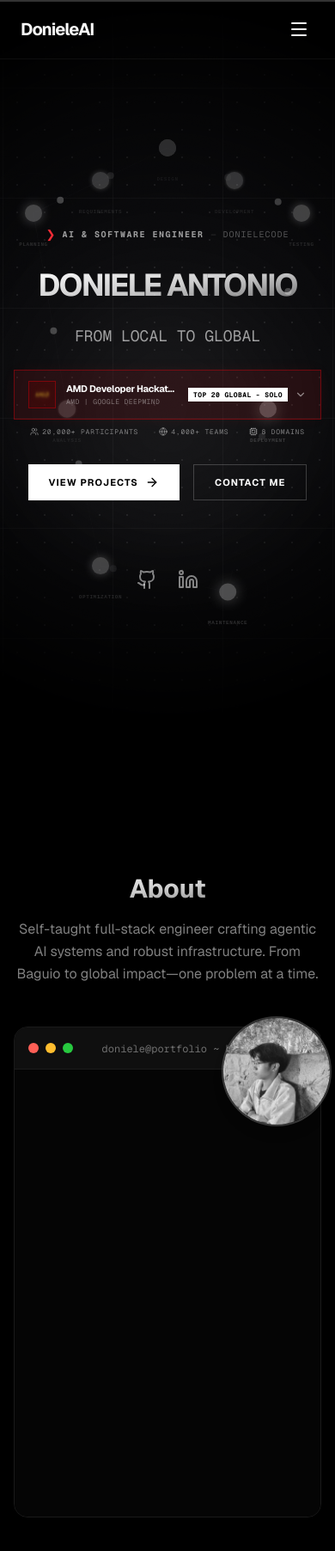
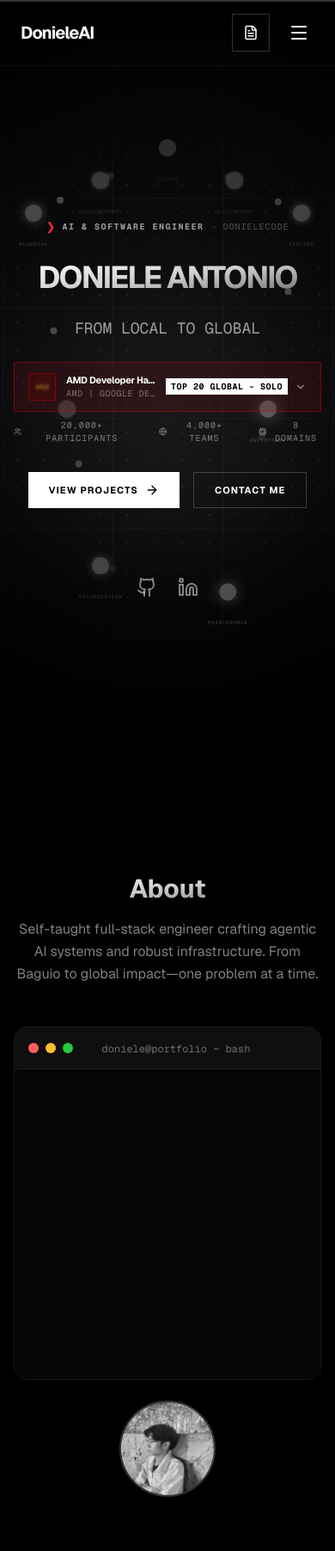
Before and after one commit to donyelqt/donielearys, a Next.js app: page / in a window 390 px wide. Shown: the top 1804 px of the page at 86% size. Built offline with nearby package versions, Linux system fonts and the light colour scheme.

Commit message:
refactor: update color tokens for dark theme and enhance typography across components

```diff
--- a/src/app/globals.css
+++ b/src/app/globals.css
@@ -38,30 +38,15 @@
 
 @layer base {
   :root {
-    --background: 0 0% 100%;
-    --foreground: 240 10% 3.9%;
-    --card: 0 0% 100%;
-    --card-foreground: 240 10% 3.9%;
-    --popover: 0 0% 100%;
-    --popover-foreground: 240 10% 3.9%;
-    --primary: 240 5.9% 10%;
-    --primary-foreground: 0 0% 98%;
-    --secondary: 240 4.8% 95.9%;
-    --secondary-foreground: 240 5.9% 10%;
-    --muted: 240 4.8% 95.9%;
-    --muted-foreground: 240 3.8% 46.1%;
-    --accent: 240 4.8% 95.9%;
-    --accent-foreground: 240 5.9% 10%;
-    --destructive: 0 84.2% 60.2%;
-    --destructive-foreground: 0 0% 98%;
-    --border: 240 5.9% 90%;
-    --input: 240 5.9% 90%;
-    --ring: 240 5.9% 10%;
+    /* Dark-only world: every color token below is fully defined under `.dark`,
+       which the <html> element carries permanently. The former light-theme
+       values here were dead code that could never render. */
     --radius: 0rem;
     --grid-major: rgba(0, 0, 0, 0.04);
     --grid-minor: rgba(0, 0, 0, 0.08);
-    /* Legacy comma syntax so both hsl(var(--crimson)) and hsla(var(--crimson), a) resolve */
-    --crimson: 348, 82%, 58%;
+    /* Aligned with the red-500 prompt/highlight family so the site runs one red.
+       Legacy comma syntax so both hsl(var(--crimson)) and hsla(var(--crimson), a) resolve */
+    --crimson: 0, 84%, 60%;
   }
 
   .dark {
@@ -86,7 +71,7 @@
     --ring: 240 4.9% 83.9%;
     --grid-major: rgba(255, 255, 255, 0.03);
     --grid-minor: rgba(255, 255, 255, 0.08);
-    --crimson: 348, 82%, 58%;
+    --crimson: 0, 84%, 60%;
   }
 }
 
--- a/src/app/layout.tsx
+++ b/src/app/layout.tsx
@@ -21,6 +21,17 @@ export const metadata: Metadata = {
   description: "Developing Agentic AI Architectures",
   icons: {
     icon: "/favicon.svg",
+  },
+  openGraph: {
+    title: "Doniele — AI & Software Engineer",
+    description:
+      "Agentic AI architectures, production infrastructure, and applied research. Top 20 Global, AMD Developer Hackathon.",
+    type: "profile",
+  },
+  twitter: {
+    card: "summary",
+    title: "Doniele — AI & Software Engineer",
+    description: "Developing Agentic AI Architectures",
   },
 };
 
--- a/src/components/BentoGrid.tsx
+++ b/src/components/BentoGrid.tsx
@@ -47,7 +47,7 @@ export const BentoGridItem = memo(({ className, title, description, header, icon
           <div className={cn("mb-3 sm:mb-4", isProject && "mt-4 sm:mt-6")}>{icon}</div>
         )}
         {status && (
-          <p className={cn("text-[9px] font-mono uppercase tracking-[0.2em] mb-2", statusClass)}>
+          <p className={cn("text-[10px] font-mono uppercase tracking-[0.2em] mb-2", statusClass)}>
             {status}
           </p>
         )}
@@ -59,7 +59,7 @@ export const BentoGridItem = memo(({ className, title, description, header, icon
           {title}
         </div>
         <div className={cn(
-          "font-sans font-normal text-neutral-400 text-[11px] sm:text-[13px] leading-relaxed",
+          "font-sans font-normal text-neutral-400 text-xs sm:text-[13px] leading-relaxed",
           "mt-3 sm:mt-4",
           isExperience && "line-clamp-none",
           !isExperience && "line-clamp-4 sm:line-clamp-3"
--- a/src/components/Navbar.tsx
+++ b/src/components/Navbar.tsx
@@ -4,7 +4,7 @@ import React, { useState, useEffect, useRef } from 'react'
 import { motion, AnimatePresence } from 'framer-motion'
 import { cn } from '@/lib/utils'
 import Link from 'next/link'
-import { Menu, X } from 'lucide-react'
+import { Menu, X, FileText } from 'lucide-react'
 
 const showCertifications = process.env.NEXT_PUBLIC_CERTIFICATIONS_ENABLED !== 'false'
 
@@ -174,7 +174,13 @@ export default function Navbar() {
           )}
         >
           <div className="flex items-center gap-8">
-            <div className="text-xl font-bold tracking-tighter">DonieleAI</div>
+            <Link
+              href="#"
+              aria-label="DonieleAI — back to top"
+              className="text-xl font-bold tracking-tighter hover:opacity-80 transition-opacity"
+            >
+              DonieleAI
+            </Link>
             <div className="hidden lg:flex gap-1 relative" ref={navRef}>
               {navItems.map((item) => {
                 const isActive = activeSection === item.name
@@ -211,6 +217,14 @@ export default function Navbar() {
           </div>
 
           <div className="flex items-center gap-4">
+            {/* Compact resume access below sm — the labeled CTA needs the wider header */}
+            <Link
+              href="/resume.pdf"
+              aria-label="Access resume"
+              className="sm:hidden flex items-center justify-center w-11 h-11 border border-white/20 text-white rounded-none hover:bg-white/5 transition-colors focus-visible:outline-none focus-visible:ring-2 focus-visible:ring-white/50"
+            >
+              <FileText size={18} />
+            </Link>
             <Link
               href="/resume.pdf"
               className="hidden sm:block px-6 py-2.5 text-[10px] font-bold bg-white text-black rounded-none hover:bg-white/90 transition-colors uppercase tracking-widest"
--- a/src/components/Preloader.tsx
+++ b/src/components/Preloader.tsx
@@ -187,7 +187,7 @@ export default function Preloader() {
                 <div className="w-2 h-2 rounded-full bg-[#ffbd2e]" />
                 <div className="w-2 h-2 rounded-full bg-[#27c93f]" />
               </div>
-              <span className="text-[9px] font-mono text-white/30 uppercase tracking-widest ml-auto">
+              <span className="text-[10px] font-mono text-white/30 uppercase tracking-widest ml-auto">
                 boot — sh
               </span>
             </div>
@@ -242,10 +242,10 @@ export default function Preloader() {
                 transition={{ duration: 0.4 }}
               >
                 <div className="flex items-center justify-between mt-3 mb-1.5">
-                  <span className="text-[9px] font-mono text-white/30 uppercase tracking-widest">
+                  <span className="text-[10px] font-mono text-white/30 uppercase tracking-widest">
                     Initializing
                   </span>
-                  <span className="text-[9px] font-mono text-white/20 tracking-wider">
+                  <span className="text-[10px] font-mono text-white/20 tracking-wider">
                     {prefersReducedMotion ? "100%" : "loading..."}
                   </span>
                 </div>
@@ -273,7 +273,7 @@ export default function Preloader() {
                 }`}
               />
             </span>
-            <span className="text-[9px] font-mono text-white/30 uppercase tracking-widest">
+            <span className="text-[10px] font-mono text-white/30 uppercase tracking-widest">
               {done ? "System Ready" : "Booting..."}
             </span>
           </motion.div>
@@ -303,10 +303,10 @@ export default function Preloader() {
       />
 
       {/* Footer tags */}
-      <div className="absolute bottom-4 left-6 text-[8px] font-mono text-white/15 uppercase tracking-widest select-none z-0">
+      <div className="absolute bottom-4 left-6 text-[10px] font-mono text-white/15 uppercase tracking-widest select-none z-0">
         DonieleOS v2.6
       </div>
-      <div className="absolute bottom-4 right-6 text-[9px] font-mono text-white/25 uppercase tracking-widest select-none z-0">
+      <div className="absolute bottom-4 right-6 text-[10px] font-mono text-white/25 uppercase tracking-widest select-none z-0">
         {prefersReducedMotion ? "loading" : "click or press any key to skip"}
       </div>
     </div>
--- a/src/components/sections/About.tsx
+++ b/src/components/sections/About.tsx
@@ -110,7 +110,7 @@ export default function About() {
               <div className="w-8" />
             </div>
             <div
-              className="terminal-body bg-[#050505] p-4 h-[520px] overflow-y-auto font-mono text-sm [&::-webkit-scrollbar]:hidden [-ms-overflow-style:none] [scrollbar-width:none]"
+              className="terminal-body bg-[#050505] p-4 h-[360px] sm:h-[440px] md:h-[520px] overflow-y-auto font-mono text-sm [&::-webkit-scrollbar]:hidden [-ms-overflow-style:none] [scrollbar-width:none]"
               style={{ contentVisibility: 'auto', contain: 'layout paint style' }}
             >
               {renderedLines.map((line, index) => (
@@ -133,7 +133,9 @@ export default function About() {
               </div>
             </div>
           </div>
-          <div className="absolute -top-3 -right-3 w-32 sm:w-40 md:w-48 lg:w-[184px] h-32 sm:h-40 md:h-48 lg:h-[184px] rounded-full overflow-hidden border-2 border-white/20 shadow-lg z-50">
+          {/* Portrait: floats over the terminal corner on md+; sits in flow on phones
+              so it never covers the scrolling terminal. */}
+          <div className="hidden md:block absolute -top-3 -right-3 w-48 lg:w-[184px] h-48 lg:h-[184px] rounded-full overflow-hidden border-2 border-white/20 shadow-lg z-50">
             <Image
               src="/donielecolored.jpg"
               alt="Doniele"
@@ -142,6 +144,17 @@ export default function About() {
               className="object-cover grayscale hover:grayscale-0 transition-all duration-500"
             />
           </div>
+          <div className="md:hidden flex justify-center mt-6">
+            <div className="w-28 h-28 rounded-full overflow-hidden border-2 border-white/20 shadow-lg">
+              <Image
+                src="/donielecolored.jpg"
+                alt="Doniele"
+                width={264}
+                height={264}
+                className="object-cover grayscale"
+              />
+            </div>
+          </div>
         </motion.div>
       </div>
     </section>
--- a/src/components/sections/Certifications.tsx
+++ b/src/components/sections/Certifications.tsx
@@ -147,7 +147,7 @@ export default function Certifications() {
                     >
                       {cert.progress}%
                     </span>
-                    <p className="text-[8px] font-mono uppercase text-white/10">LOCKED</p>
+                    <p className="text-[10px] font-mono uppercase text-white/10">LOCKED</p>
                   </div>
                 </div>
 
@@ -162,7 +162,7 @@ export default function Certifications() {
                   {cert.skills.map((skill, j) => (
                     <span
                       key={j}
-                      className="px-2 py-1 text-[9px] font-mono uppercase bg-white/5 border border-white/10 text-white/20 crafting-fade-1"
+                      className="px-2 py-1 text-[10px] font-mono uppercase bg-white/5 border border-white/10 text-white/20 crafting-fade-1"
                       style={{ animationDelay: `${i * 0.2 + j * 0.1}s` }}
                     >
                       {skill}
--- a/src/components/sections/Competitions.tsx
+++ b/src/components/sections/Competitions.tsx
@@ -87,7 +87,7 @@ const competitions = [
     icon: <Zap className="h-5 w-5 text-violet-400" />,
     badge: "Finalist (9 & X)",
     badgeColor: "bg-violet-500/20 text-violet-400 border-violet-500/30",
-    achievement: " Top Startups in the Cordillera Region",
+    achievement: "Top Startups in the Cordillera Region",
   },
   {
     title: "AI.DEAS FOR IMPACT 2025",
--- a/src/components/sections/Experience.tsx
+++ b/src/components/sections/Experience.tsx
@@ -280,7 +280,7 @@ const EntryCard = memo(({ exp, index }: { exp: ExperienceEntry; index: number })
               </p>
                {exp.validationBadge && (
                  <span
-                   className="inline-flex items-center mt-1.5 ml-[2.2rem] text-[9px] font-mono uppercase tracking-[0.15em] px-2 py-0.5"
+                   className="inline-flex items-center mt-1.5 ml-[2.2rem] text-[10px] font-mono uppercase tracking-[0.15em] px-2 py-0.5"
                    style={{
                      color: '#C8E0FF',
                      borderColor: '#0062D533',
@@ -303,7 +303,7 @@ const EntryCard = memo(({ exp, index }: { exp: ExperienceEntry; index: number })
               </span>
               {active && (
                 <span
-                  className="block mt-1 text-[9px] font-mono uppercase tracking-[0.2em] font-bold"
+                  className="block mt-1 text-[10px] font-mono uppercase tracking-[0.2em] font-bold"
                   style={{ color: TRAJECTORY_COLOR }}
                 >
                   ─ current
@@ -320,12 +320,12 @@ const EntryCard = memo(({ exp, index }: { exp: ExperienceEntry; index: number })
             <svg className="w-2.5 h-2.5 text-white/15 shrink-0" viewBox="0 0 10 10" fill="currentColor">
               <circle cx="5" cy="5" r="1.5" />
             </svg>
-            <span className="text-[9px] font-mono uppercase tracking-[0.2em] text-white/18">
+            <span className="text-[10px] font-mono uppercase tracking-[0.2em] text-white/18">
               {exp.location}
             </span>
             {active && (
               <span
-                  className="text-[9px] font-mono uppercase tracking-[0.2em] px-1.5 py-0.5"
+                  className="text-[10px] font-mono uppercase tracking-[0.2em] px-1.5 py-0.5"
                   style={{
                     color: TRAJECTORY_COLOR,
                     backgroundColor: `hsla(var(--crimson), 0.1)`,
--- a/src/components/sections/Hero.tsx
+++ b/src/components/sections/Hero.tsx
@@ -161,10 +161,10 @@ const AchievementDropdown = () => {
         </div>
         <div className="flex-1 min-w-0">
           <p className="text-[11px] font-bold text-white tracking-tight truncate">{primary.title}</p>
-          <p className="text-[8px] font-mono text-white/40 uppercase tracking-wider truncate">{primary.subtitle}</p>
+          <p className="text-[10px] font-mono text-white/40 uppercase tracking-wider truncate">{primary.subtitle}</p>
         </div>
         <div className="shrink-0 flex items-center gap-2">
-          <span className="px-1.5 py-0.5 text-[8px] font-mono font-bold bg-white text-black uppercase tracking-wider">{primary.stat}</span>
+          <span className="px-1.5 py-0.5 text-[10px] font-mono font-bold bg-white text-black uppercase tracking-wider">{primary.stat}</span>
           <ChevronDown className={`h-3.5 w-3.5 text-white/50 transition-transform duration-300 ${open ? "rotate-180" : ""}`} />
         </div>
       </button>
@@ -189,11 +189,11 @@ const AchievementDropdown = () => {
                 </div>
                 <div className="flex-1 min-w-0">
                   <p className="text-[11px] font-bold text-white/80 truncate">{a.title}</p>
-                  <p className="text-[8px] font-mono text-white/30 uppercase truncate">{a.subtitle}</p>
+                  <p className="text-[10px] font-mono text-white/30 uppercase truncate">{a.subtitle}</p>
                 </div>
                 <div className="shrink-0 text-right">
-                  <span className="block text-[8px] font-mono font-bold text-amber-400/70 uppercase">{a.stat}</span>
-                  <span className="block text-[7px] font-mono text-white/30">{a.detail}</span>
+                  <span className="block text-[10px] font-mono font-bold text-amber-400/70 uppercase">{a.stat}</span>
+                  <span className="block text-[10px] font-mono text-white/30">{a.detail}</span>
                 </div>
               </div>
             ))}
@@ -201,7 +201,7 @@ const AchievementDropdown = () => {
         )}
       </AnimatePresence>
 
-      <div className="flex justify-center gap-6 mt-2 text-[8px] font-mono text-white/45 uppercase tracking-widest">
+      <div className="flex justify-center gap-6 mt-2 text-[10px] font-mono text-white/45 uppercase tracking-widest">
         <span className="flex items-center gap-1"><Users className="h-2.5 w-2.5" /> 20,000+ participants</span>
         <span className="flex items-center gap-1"><Globe className="h-2.5 w-2.5" /> 4,000+ teams</span>
         <span className="flex items-center gap-1"><Cpu className="h-2.5 w-2.5" /> 8 domains</span>
--- a/src/components/sections/Testimonials.tsx
+++ b/src/components/sections/Testimonials.tsx
@@ -137,11 +137,11 @@ export default function Testimonials() {
               <p className="text-[10px] font-mono uppercase tracking-widest text-white/40 mb-2">
                 {t.role}
               </p>
-              <p className="text-[9px] font-mono uppercase tracking-[0.2em] text-white/25">
+              <p className="text-[10px] font-mono uppercase tracking-[0.2em] text-white/25">
                 {t.context}
               </p>
               {t.attribution && (
-                <p className="text-[9px] font-mono uppercase tracking-[0.2em] text-white/20 mt-1">
+                <p className="text-[10px] font-mono uppercase tracking-[0.2em] text-white/20 mt-1">
                   {t.attribution}
                 </p>
               )}
```
